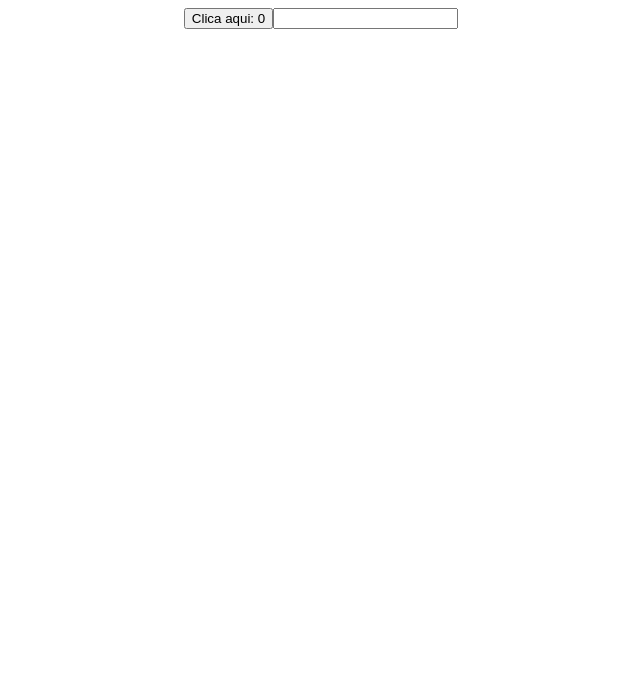
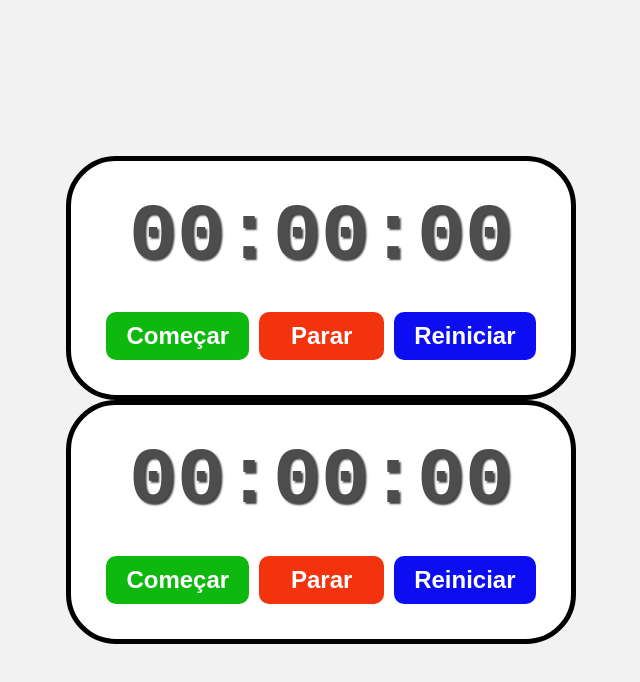
Before and after one commit to GUGOFO/Estudos-React, a React (Vite) app: page / in a window 1280 px wide. Shown: the top 682 px of the page, without its empty margins (319-959 px from the left). Built offline with nearby package versions, Linux system fonts and the light colour scheme.

Commit message:
Ultimo projeto do video do BroCode

```diff
--- a/src/App.jsx
+++ b/src/App.jsx
@@ -1,10 +1,11 @@
-import UseRef from "./jsx/UseRef/UseRef";
+import RelogioDeParada from "./jsx/_Projetos/RelogioDeParada/RelogioDeParada";
 
 function App(){
 
     return(
         <>
-            <UseRef/>
+            <RelogioDeParada/>
+            <RelogioDeParada/>
         </>
     );
 }
--- /dev/null
+++ b/src/jsx/_Projetos/RelogioDeParada/RelogioDeParada.jsx
@@ -0,0 +1,65 @@
+import React, {useState, useRef, useEffect} from "react";
+import Styles from "./RelogioDeParada.module.css"
+
+function RelogioDeParada(){
+
+    const [estaRodando, setEstaRodando] = useState(false);
+    const [tempoPassado, setTempoPassado] = useState(0);
+    const intervaloIdRef = useRef(null);
+    const começarTimerRef = useRef(0);
+
+    useEffect(() => {
+
+        if(estaRodando){
+            intervaloIdRef.current = setInterval(() => {
+                setTempoPassado(Date.now() - começarTimerRef.current)
+            }, 10)
+        }
+
+        return(() => {
+            clearInterval(intervaloIdRef.current);
+        })
+
+    }, [estaRodando]);
+
+    function começar(){
+        setEstaRodando(true);
+        começarTimerRef.current = Date.now() - tempoPassado;
+    }
+
+    function parar(){
+        setEstaRodando(false);
+    }
+
+    function reiniciar(){
+        setTempoPassado(0);
+        setEstaRodando(false);
+    }
+
+    function formatarHorario(){
+
+        let horas = Math.floor(tempoPassado / (1000 * 60 * 60))
+        let minutos = Math.floor(tempoPassado / (1000 * 60) % 60);
+        let segundos = Math.floor(tempoPassado / (1000) % 60);
+        let milisegundos = Math.floor((tempoPassado % 1000) / 10);
+
+        horas = String(horas).padStart(2,"0");
+        minutos = String(minutos).padStart(2,"0");
+        segundos = String(segundos).padStart(2,"0");
+        milisegundos = String(milisegundos).padStart(2,"0");
+
+        return(`${minutos}:${segundos}:${milisegundos}`);
+    }
+    return(
+        <div className={Styles.relogio}>
+            <div className={Styles.display}>{formatarHorario()}</div>
+            <div className={Styles.controles}>
+                <button className={Styles.começarBtn} onClick={() => começar()}>Começar</button>
+                <button className={Styles.pararBtn} onClick={() => parar()}>Parar</button>
+                <button className={Styles.reiniciarBtn} onClick={() => reiniciar()}>Reiniciar</button>
+            </div>
+        </div>
+    )
+}
+
+export default RelogioDeParada
--- /dev/null
+++ b/src/jsx/_Projetos/RelogioDeParada/RelogioDeParada.module.css
@@ -0,0 +1,59 @@
+body{
+    height: 100vh;
+    margin: 0;
+    text-align: center;
+    background-color: hsl(0, 0%, 95%);
+}
+
+.relogio{
+    display: flex;
+    flex-direction: column;
+    align-items: center;
+    border: 5px solid;
+    border-radius: 50px;
+    background-color: white;
+    padding: 30px;
+}
+
+.display{
+    font-size: 5rem;
+    font-family: monospace;
+    font-weight: bold;
+    color: hsl(0, 0%, 30%);
+    text-shadow: 2px 2px 2px hsl(0, 0%, 0%, 0.75);
+    margin-bottom: 25px;
+}
+
+button{
+    font-size: 1.5rem;
+    font-weight: bold;
+    padding: 10px 20px;
+    margin: 5px;
+    min-width: 125px;
+    border: none;
+    border-radius: 10px;
+    cursor: pointer;
+    color: white;
+    transition: background-color 0.5 ease;
+}
+
+.começarBtn{
+    background-color: hsl(120, 85%, 39%);
+}
+.começarBtn:hover{
+    background-color: hsl(120, 85%, 34%);
+}
+
+.reiniciarBtn{
+    background-color: hsl(240, 90%, 50%);
+}
+.reiniciarBtn:hover{
+    background-color: hsl(240, 90%, 45%);
+}
+
+.pararBtn{
+    background-color: hsl(10, 90%, 50%);
+}
+.pararBtn:hover{
+    background-color: hsl(10, 90%, 45%);
+}
```
